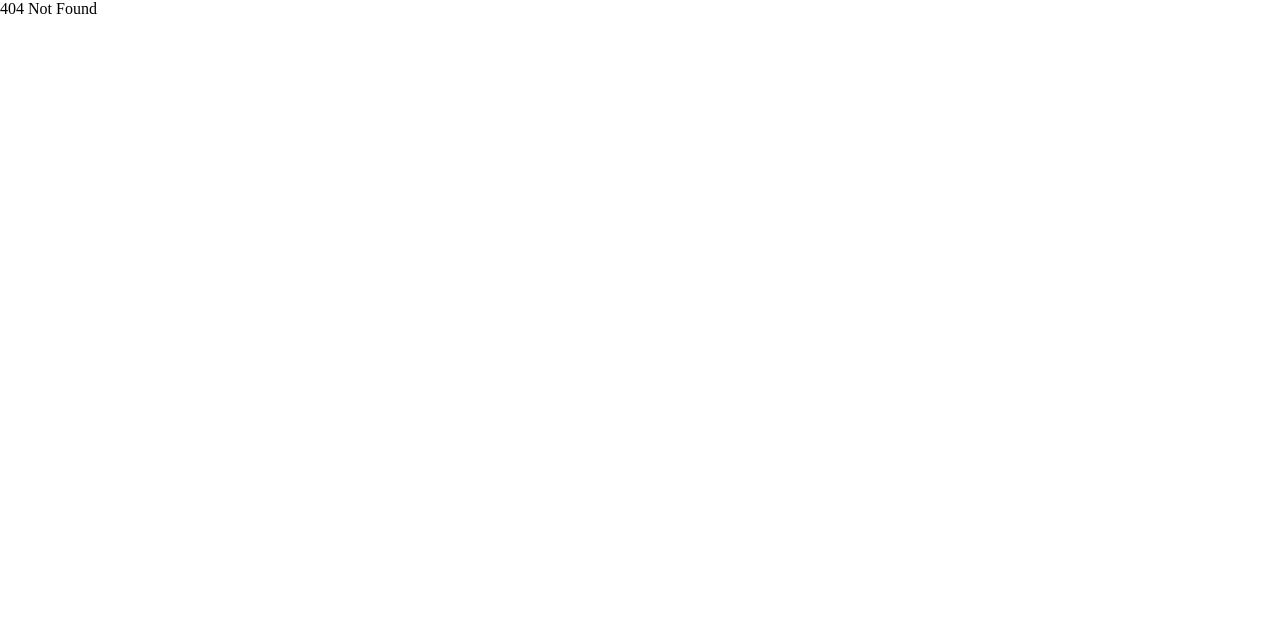
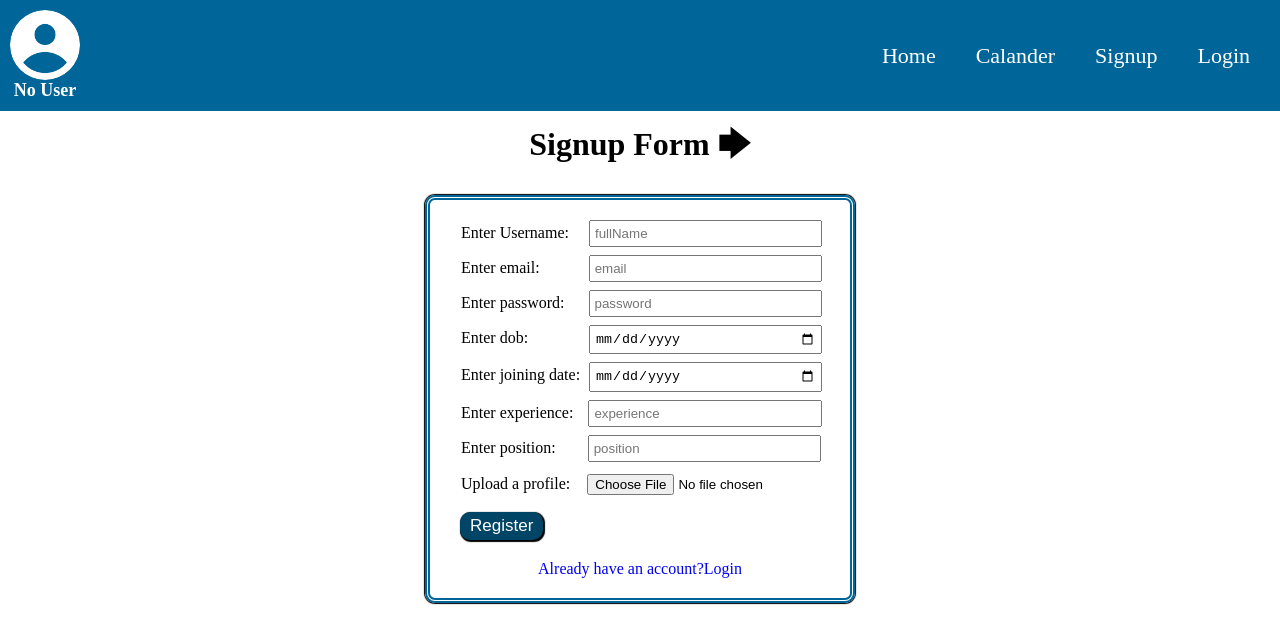
Before and after one commit to MaheshwariButle07/cyber-attend-using-react, a React app in the folder client/: page /signup in a window 1280 px wide. Before the commit this address had no page. Built offline with nearby package versions, Linux system fonts and the light colour scheme.

Commit message:
signup and login form ready

```diff
--- a/client/src/components/Navbar/Navbar.js
+++ b/client/src/components/Navbar/Navbar.js
@@ -84,22 +84,22 @@ function Navbar() {
 
         <ul type="none" className="mobile-menu-container">
           <Link to="/">
-            <li className="list"><img className="item-logo" src={home} /></li>
+            <li className="list"><img className="item-logo" src={home} alt=""/></li>
           </Link>
 
           <Link to="/calander">
-          <li className="list"><img className="item-logo" src={calander} /></li>
+          <li className="list"><img className="item-logo" src={calander}  alt=""/></li>
           </Link>
 
           <Link to="/signup">
-            <li className="list"><img className="item-logo" src={signup} /></li>
+            <li className="list"><img className="item-logo" src={signup} alt="" /></li>
           </Link>
 
           <li className="list">
             {User ?
             (
               <li onClick={Logout} className="L-btn">
-                <img className="item-logo" src={logout} />
+                <img className="item-logo" src={logout}  alt=""/>
               </li>
             )
 
@@ -107,7 +107,7 @@ function Navbar() {
             :
             (
               <li onClick={Login} className="L-btn">
-                <img className="item-logo" src={login} />
+                <img className="item-logo" src={login} alt="" />
               </li>
             )}
           </li>
--- a/client/src/index.css
+++ b/client/src/index.css
@@ -5,17 +5,19 @@ body {
 
 .auth-heading {
     text-align: center;
+    margin-top: 10px;
 }
 
 .auth-form {
     width: 350px;
+    width: 380px;
     padding: 20px;
     border: 5px double #006699;
     display: block;
     margin: 0 auto;
     border-radius: 10px;
     box-shadow:0 0 1px 1px ;
-
+    margin-top: 20px;
 }
 
 .auth-form:hover{
@@ -26,18 +28,18 @@ body {
     margin-left: 11px;
 }
 
-.user-input {
-    display: block;
-    margin: 10px auto;
-    width: 90%;
-    padding: 4px 6px;
-
+.user-input{
+    padding: 4px 4px;
+    width: 60%;
+    margin-left: 20px;
+    margin-bottom: 8px;
 }
 
 .user-input:focus , .user-input:active {
     outline-color: #006699;
     outline-width: 5px;
 }
+
 
 .auth-btn{
     font-size: 17px;
@@ -49,7 +51,6 @@ body {
     border-radius: 10px;
     padding: 4px 10px;
     box-shadow: 1px 1px 1px 1px black;
-
 }
 
 .auth-btn:hover{
@@ -59,6 +60,7 @@ body {
     width: 85px;
 }
 
-/* .auth-link{
+.auth-link{
     text-align: center;
-} */
+    margin-top: 20px;
+}
--- a/client/src/index.js
+++ b/client/src/index.js
@@ -3,6 +3,7 @@ import ReactDOM from 'react-dom/client';
 import {createBrowserRouter, RouterProvider} from 'react-router-dom'
 import Home from './views/Home/Home';
 import Login from './views/Login/Login';
+import Signup from './views/Signup/Signup';
 
 
 
@@ -12,6 +13,10 @@ const router = createBrowserRouter([
   {
     path: '/',
     element: <Home />
+},
+{
+  path: '/signup',
+  element: <Signup />
 },
 {
   path: '/login',
--- a/client/src/views/Login/Login.css
+++ b/client/src/views/Login/Login.css
@@ -0,0 +1,26 @@
+.input-email{
+    margin-left: 49px;
+}
+
+.input-password{
+    margin-left: 24px;
+}
+
+.btn-login{
+    font-size: 17px;
+    margin-left: 10px;
+    margin-top: 5px;
+    border: none;
+    background-color: #004466;
+    color:white;
+    border-radius: 10px;
+    padding: 4px 10px;
+    box-shadow: 1px 1px 1px 1px black;
+}
+
+.btn-login:hover{
+    background-color: #0077b3;
+    color: white;
+    box-shadow: 1px 1px 1px 1px black;
+    width: 65px;
+}
--- a/client/src/views/Login/Login.js
+++ b/client/src/views/Login/Login.js
@@ -1,4 +1,5 @@
 import React, {useState} from "react";
+import './Login.css'
 import { Link } from "react-router-dom";
 import toast, { Toaster } from "react-hot-toast";
 import axios from "axios"
@@ -39,7 +40,7 @@ function Login() {
   return (
     <div>
       <Navbar/>
-      <h1 className="auth-heading">Before you start please Login first 🡆</h1>
+      <h1 className="auth-heading">Login Form 🡆</h1>
 
       <form className="auth-form">
         <label htmlFor="email" className="auth-form-heading">
@@ -49,7 +50,7 @@ function Login() {
           type="email"
           id="email"
           placeholder="email"
-          className="user-input"
+          className="user-input input-email"
           value={email}
           onChange={(e) => {
               setEmail(e.target.value )
@@ -63,7 +64,7 @@ function Login() {
           type="password"
           id="password"
           placeholder="password"
-          className="user-input"
+          className="user-input input-password"
           value={password}
           onChange={(e) => {
               setPassword(e.target.value)
@@ -72,15 +73,19 @@ function Login() {
 
         <button
           type="button"
-          className="auth-btn"
+          className = 'btn-login'
           onClick={login}
         >
           Login
         </button>
 
-        <Link to="/login" >
-          <p>Don't have an account? Signup</p>
-        </Link>
+        <div className='auth-link'>
+                    <Link to='/signup'>
+                    Don't have an account? Signup
+                    </Link>
+                </div>
+
+
       </form>
 
       <Toaster />
--- /dev/null
+++ b/client/src/views/Signup/Signup.css
@@ -0,0 +1,27 @@
+.input-email{
+    margin-left: 49px;
+}
+
+.input-password{
+    margin-left: 24px;
+}
+
+.input-dob{
+    margin-left: 61px;
+}
+
+.input-joining{
+  margin-left: 9px;
+}
+
+.input-experience{
+    margin-left: 15px;
+}
+
+.input-position{
+    margin-left: 32px;
+}
+
+.input-profile{
+    margin-left: 13px;
+}
--- /dev/null
+++ b/client/src/views/Signup/Signup.js
@@ -0,0 +1,190 @@
+import React, { useState } from 'react'
+import './Signup.css'
+import axios from 'axios'
+import toast, { Toaster } from 'react-hot-toast'
+import { Link } from 'react-router-dom'
+import './../../index.css'
+import Navbar from '../../components/Navbar/Navbar'
+
+function SignUp() {
+    const [user, setUser] = useState({
+        fullName: '',
+        email: '',
+        password: '',
+        dob: '',
+        date_of_joining: '',
+        experience: '',
+        position: '',
+        profilePhoto: ''
+    })
+
+
+    const signup = async () => {
+        const response = await axios.post(`${process.env.REACT_APP_API_URL}/signup`, {
+            fullName: user.fullName,
+            email: user.email,
+            password: user.password,
+            dob: user.dob,
+            date_of_joining: user.date_of_joining,
+            experience: user.experience,
+            position: user.position,
+            profilePhoto: user.profilePhoto
+        })
+
+        if (response.data.success) {
+            toast.success(response.data.message)
+
+            setUser({
+                fullName: '',
+                email: '',
+                password: '',
+                dob: '',
+                date_of_joining: '',
+                experience: '',
+                position: '',
+                profilePhoto: ''
+            })
+        }
+        else {
+            toast.error(response.data.success)
+        }
+    }
+
+
+    return (
+        <div>
+            <Navbar />
+            <h1 className='auth-heading'>Signup Form 🡆</h1>
+
+            <form className='auth-form'>
+
+                <p className='auth-form-heading'>
+                    Enter Username:
+                    <input
+                        type=' text'
+                        placeholder='fullName'
+                        className='user-input'
+                        value={user.fullName}
+                        onChange={(e) => {
+                            setUser({ ...user, fullName: e.target.value })
+                        }}
+                    />
+                </p>
+
+                <p className='auth-form-heading '>
+                    Enter email:
+                    <input
+                        type='email'
+                        id="email"
+                        placeholder='email'
+                        className='user-input input-email'
+                        value={user.email}
+                        onChange={(e) => {
+                            setUser({ ...user, email: e.target.value })
+                        }}
+                    />
+                </p>
+
+                <p className='auth-form-heading'>Enter password:
+                    <input
+                        type='password'
+                        id="password"
+                        placeholder='password'
+                        className='user-input input-password'
+                        value={user.password}
+                        onChange={(e) => {
+                            setUser({ ...user, password: e.target.value })
+                        }}
+                    />
+                </p>
+
+                <p className='auth-form-heading'>Enter dob:
+                    <input
+                        type='date'
+                        id="dob"
+                        placeholder='date of birth'
+                        className='user-input input-dob'
+                        value={user.dob}
+                        onChange={(e) => {
+                            setUser({ ...user, dob: e.target.value })
+                        }}
+                    />
+                </p>
+
+                <p className='auth-form-heading'>Enter joining date:
+                    <input
+                        type='date'
+                        id="joining"
+                        placeholder='joining date'
+                        className='user-input input-joining'
+                        value={user.date_of_joining}
+                        onChange={(e) => {
+                            setUser({ ...user, date_of_joining: e.target.value })
+                        }}
+                    />
+                </p>
+
+                <p className='auth-form-heading'>Enter experience:
+                    <input
+                        type='text'
+                        id="experience"
+                        placeholder='experience'
+                        className='user-input input-experience'
+                        value={user.experience}
+                        onChange={(e) => {
+                            setUser({ ...user, experience: e.target.value })
+                        }}
+                    />
+                </p>
+
+                <p className='auth-form-heading'>Enter position:
+                    <input
+                        type='text'
+                        id="poition"
+                        placeholder='position'
+                        className='user-input input-position'
+                        value={user.position}
+                        onChange={(e) => {
+                            setUser({ ...user, position: e.target.value })
+                        }}
+                    />
+                </p>
+
+                <p className='auth-form-heading' >Upload a profile:
+                    <input
+                        type='file'
+                        id="profile"
+                        accept="image/*"
+                        placeholder='Profile'
+                        className='user-input input-profile'
+                        value={user.profilePhoto}
+                        onChange={(e) => {
+                            setUser({ ...user, profilePhoto: e.target.value })
+                        }}
+                    />
+                </p>
+
+
+
+                <button
+                    type='button'
+                    className='auth-btn'
+                    onClick={signup}>
+                    Register
+                </button>
+
+                <div className='auth-link'>
+                    <Link to='/login'>
+                        Already have an account?Login
+                    </Link>
+                </div>
+            </form>
+
+
+            <Toaster />
+
+        </div>
+    )
+}
+
+export default SignUp
```
Also changed, not shown: server/controllers/user.js (+21 -18 lines).
